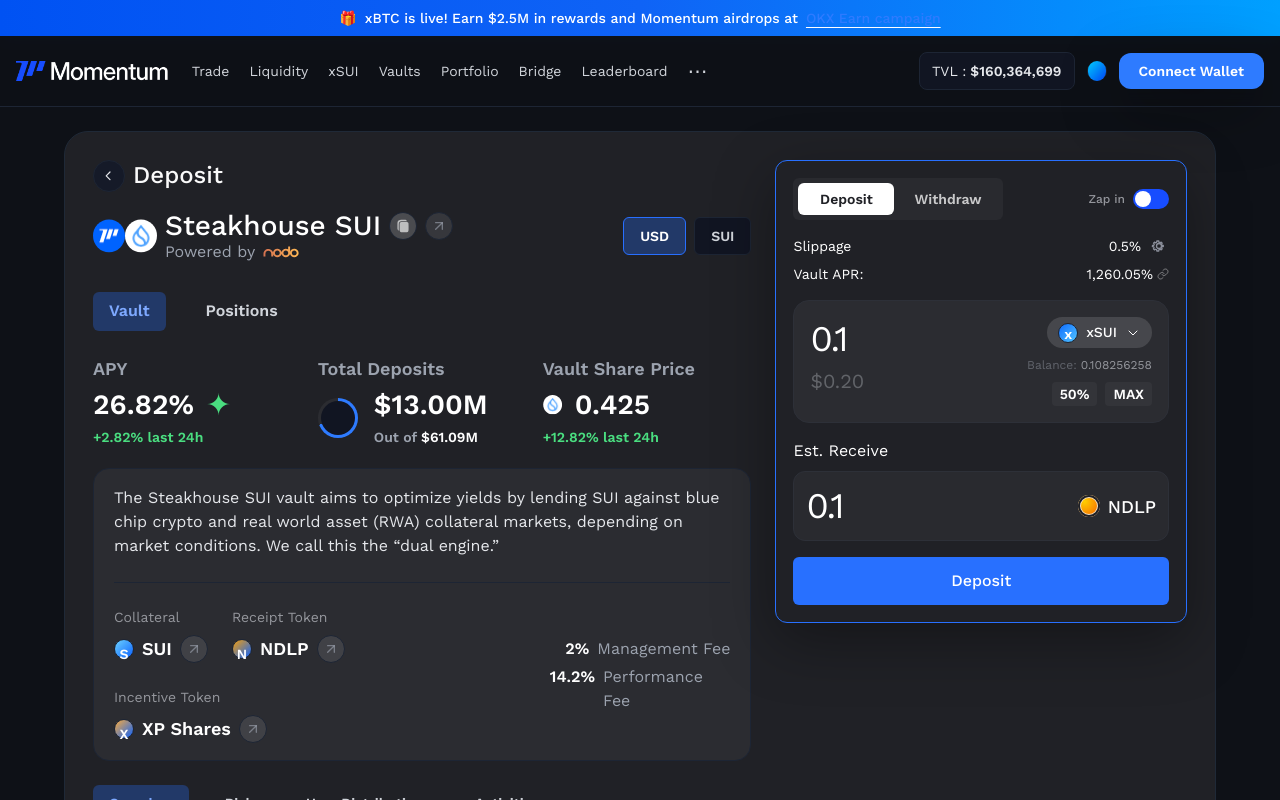
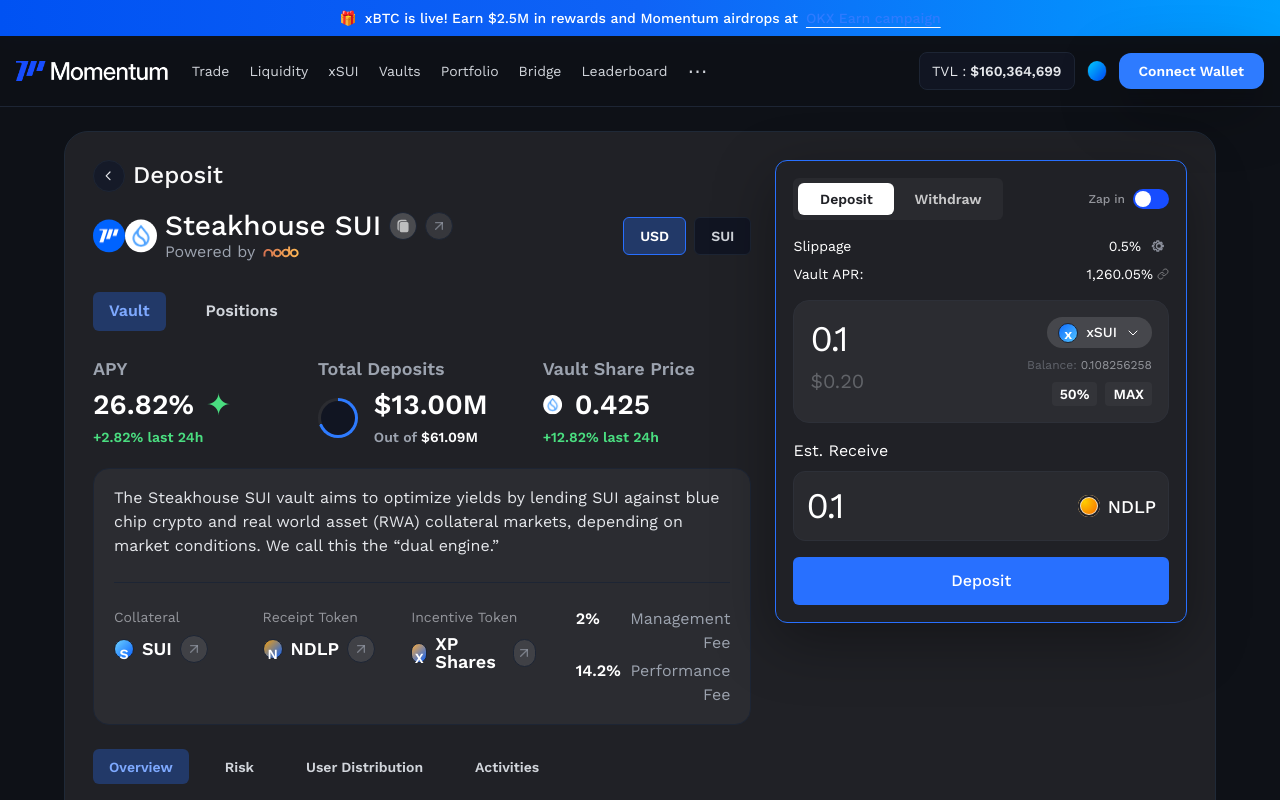
Before and after one commit to truthseeking2201/final-B2B-vault-detail-page, a React (Vite) app: page / in a window 1280 px wide. Shown: the top 800 px of the page. Built offline with nearby package versions, Linux system fonts and the light colour scheme.

Commit message:
fix: align token clusters and fee block per figma

```diff
--- a/src/App.jsx
+++ b/src/App.jsx
@@ -472,18 +472,21 @@
           conditions. We call this the “dual engine.”
         </p>
         <hr className="w-full border-t border-border" />
-        <div className="flex w-full flex-col gap-4 lg:flex-row lg:items-center lg:justify-between lg:gap-10">
-          <div className="flex flex-wrap items-center gap-4 sm:gap-6">
+        <div className="flex w-full flex-col gap-4 lg:flex-row lg:items-start lg:justify-between lg:gap-10">
+          {/* Left: 3 token columns */}
+          <div className="grid w-full grid-cols-1 gap-4 sm:grid-cols-3 sm:gap-6 lg:w-auto">
             <TokenCluster label="Collateral" token={{ name: 'SUI', color: '#6cd1ff' }} />
             <TokenCluster label="Receipt Token" token={{ name: 'NDLP', color: '#f59f0b' }} />
             <TokenCluster label="Incentive Token" token={{ name: 'XP Shares', color: '#faab3d' }} />
           </div>
-          <div className="flex w-full flex-col gap-1 text-base text-gray-100 lg:w-auto">
-            <div className="flex items-baseline gap-2 text-gray-300 lg:justify-end">
+
+          {/* Right: fee column */}
+          <div className="flex w-full flex-col gap-1 text-base text-gray-100 lg:w-auto lg:text-right">
+            <div className="flex items-baseline gap-2 text-gray-300 lg:justify-end lg:self-end">
               <span className="text-white font-semibold">2%</span>
               <span className="text-gray-400">Management Fee</span>
             </div>
-            <div className="flex items-baseline gap-2 text-gray-300 lg:justify-end">
+            <div className="flex items-baseline gap-2 text-gray-300 lg:justify-end lg:self-end">
               <span className="text-white font-semibold">14.2%</span>
               <span className="text-gray-400">Performance Fee</span>
             </div>
```
